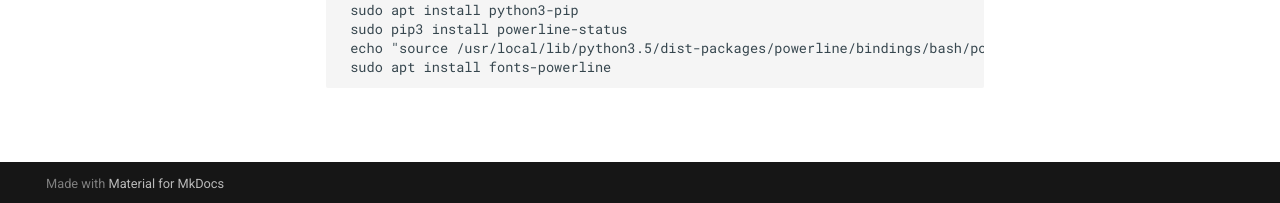
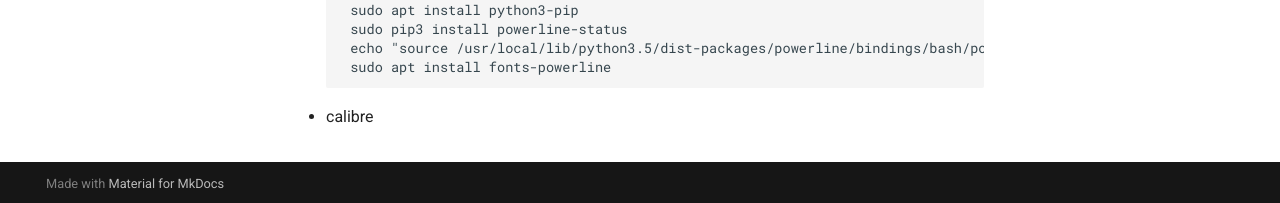
Before and after one commit to vician/wiki, an MkDocs documentation site: the page built from docs/Linux/Desktop/My needs.md, in a window 1280 px wide and 1047 px high. Shown: the part 841-1044 px from the top of the window. Built offline with MkDocs 1.6.1 and Material for MkDocs 9.7.7, drawn with Linux system fonts in a browser that asks for light colours; comment, search, counter and statistics services are not loaded.

Commit message:
Update My needs.md

```diff
--- a/docs/Linux/Desktop/My needs.md
+++ b/docs/Linux/Desktop/My needs.md
@@ -30,3 +30,5 @@
          sudo pip3 install powerline-status
          echo "source /usr/local/lib/python3.5/dist-packages/powerline/bindings/bash/powerline.sh" >> ~/.bashrc
          sudo apt install fonts-powerline
+
+- calibre
```
